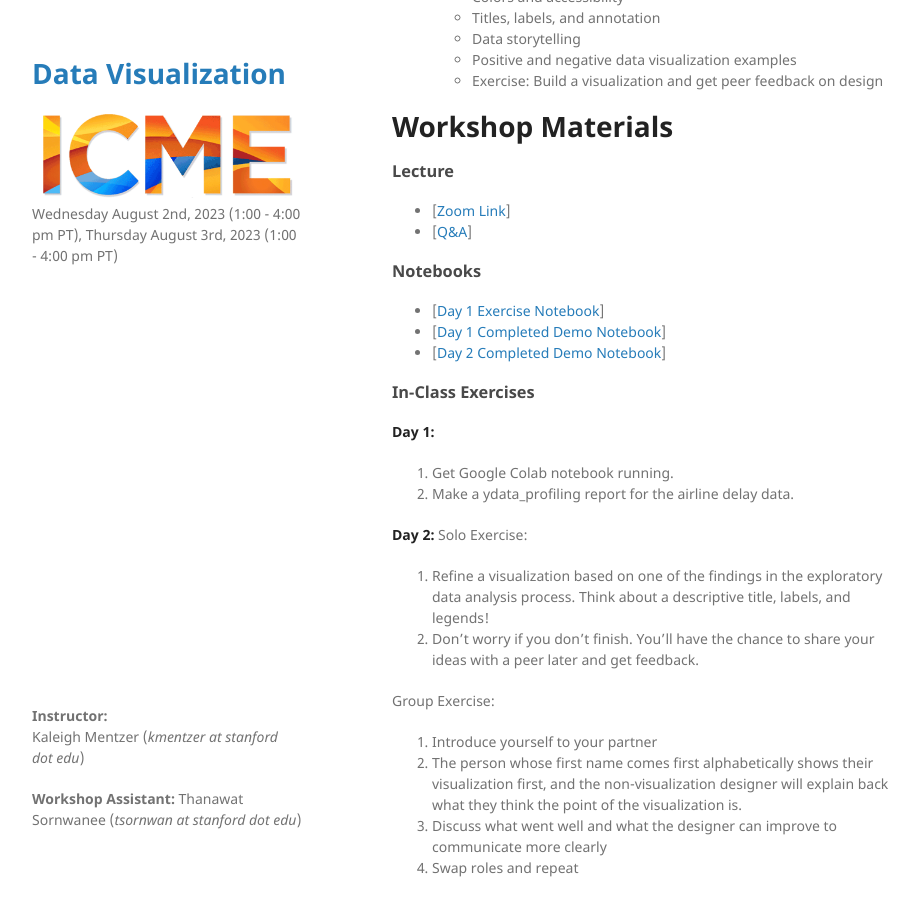
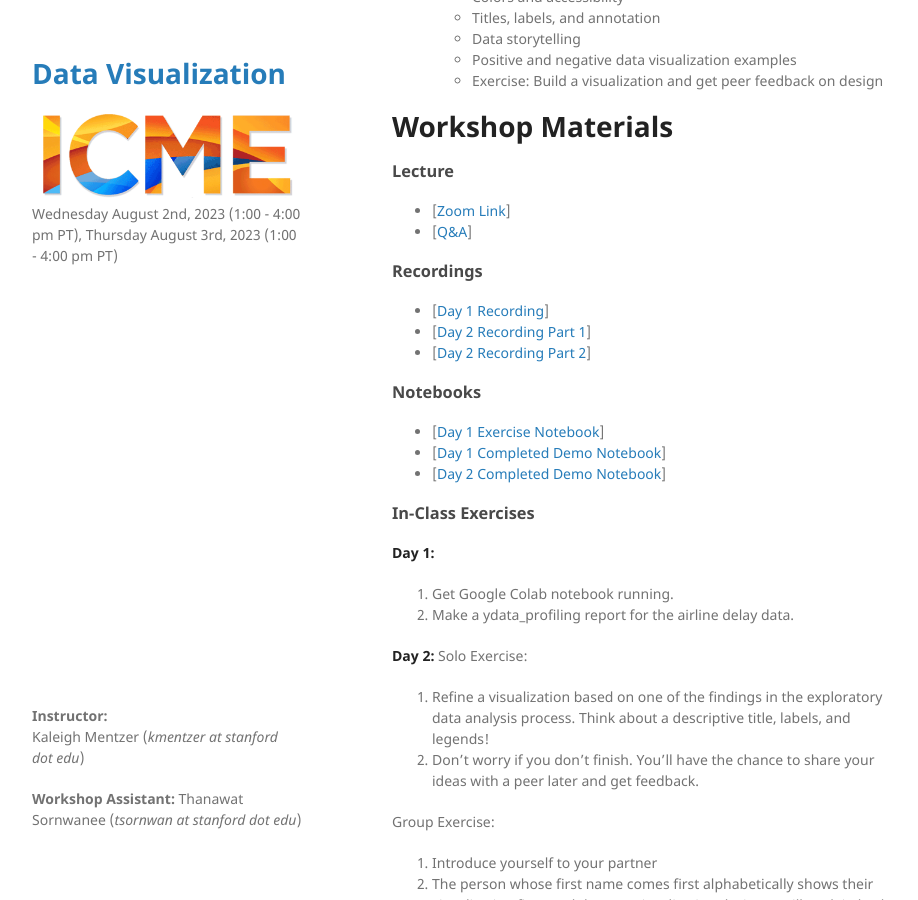
Before and after one commit to tsornwanee/icme-data-visualization, a Jekyll site: the page built from index.md, in a window 1280 px wide and 900 px high, scrolled down 1988 px. Shown: the whole window, without its empty margins (178-1096 px from the left). Built offline with Jekyll 4.4.1, drawn with Linux system fonts in a browser that asks for light colours; our own code applies the rules of GitHub Pages for plain Markdown files.

Commit message:
adding recordings

```diff
--- a/index.md
+++ b/index.md
@@ -55,6 +55,11 @@ This class will cover key data visualization skills for data science application
 ### Lecture
 - [[Zoom Link](https://stanford.zoom.us/j/95211729574?pwd=ZGpOU0ovM3NiTE9xRkpiVXc1MEV0QT09)]
 - [[Q&A](https://app.sli.do/event/dmh2Pd1cJ7g8Wym5eQkaX1)]
+
+### Recordings
+- [[Day 1 Recording](https://stanford.zoom.us/rec/share/azkSv9qIFygXtoO8knXjCh6vbK5CmnzNgLNhp7MKwwWt4k2L1B2D40wsqROpAKB0.h1YncaPhA9a3whrK?startTime=1691005210000)]
+- [[Day 2 Recording Part 1](https://stanford.zoom.us/rec/share/5v7elrqZS38fpI9ZmkNjtZd8IVHHl7MNAIyfB-bRS-nUqpzWubtSgRKbnH5YpwZ_._UCtX_Ai8eXG6AVN?startTime=1691091983000)]
+- [[Day 2 Recording Part 2](https://stanford.zoom.us/rec/share/5v7elrqZS38fpI9ZmkNjtZd8IVHHl7MNAIyfB-bRS-nUqpzWubtSgRKbnH5YpwZ_._UCtX_Ai8eXG6AVN?startTime=1691102274000)]
 
 ### Notebooks
 - [[Day 1 Exercise Notebook](https://colab.research.google.com/drive/1qJ8zDIzuK2BKEPobcmiNFZsT7bPdYoGN?usp=sharing)]
```
